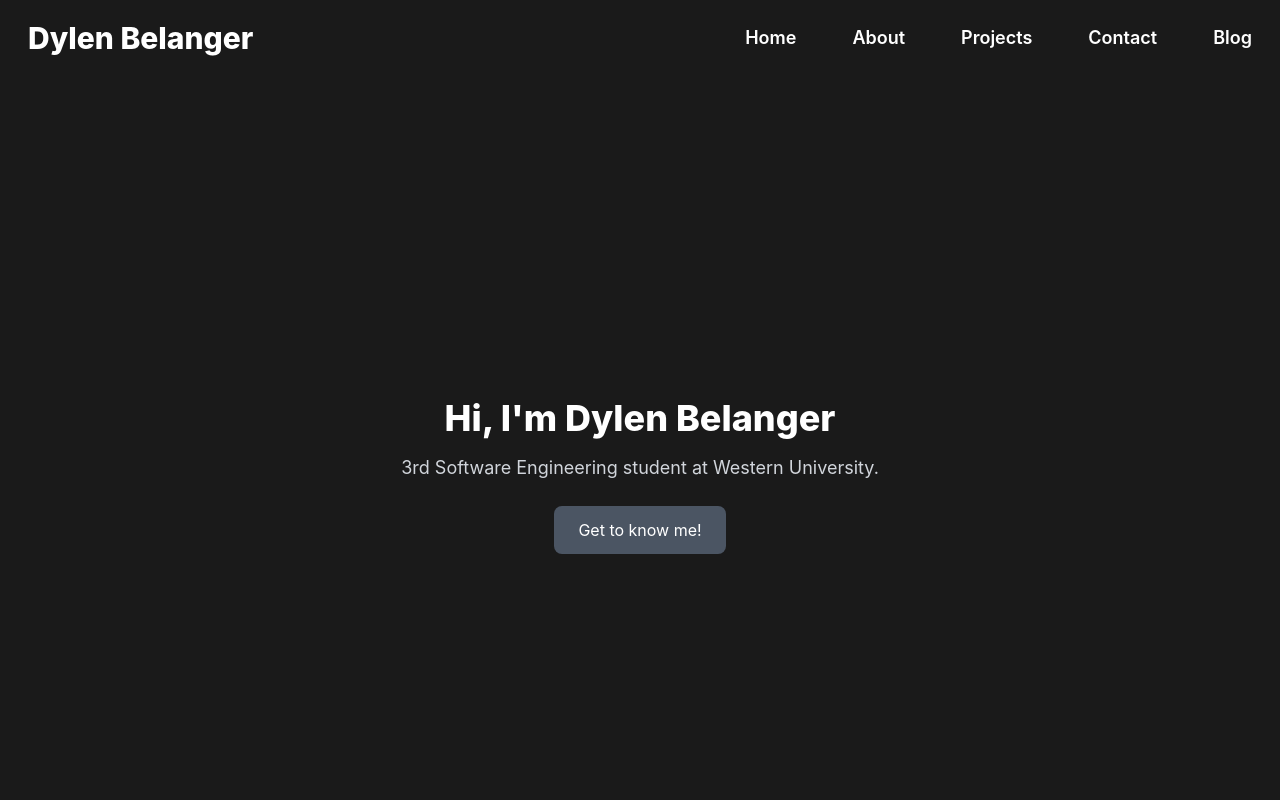
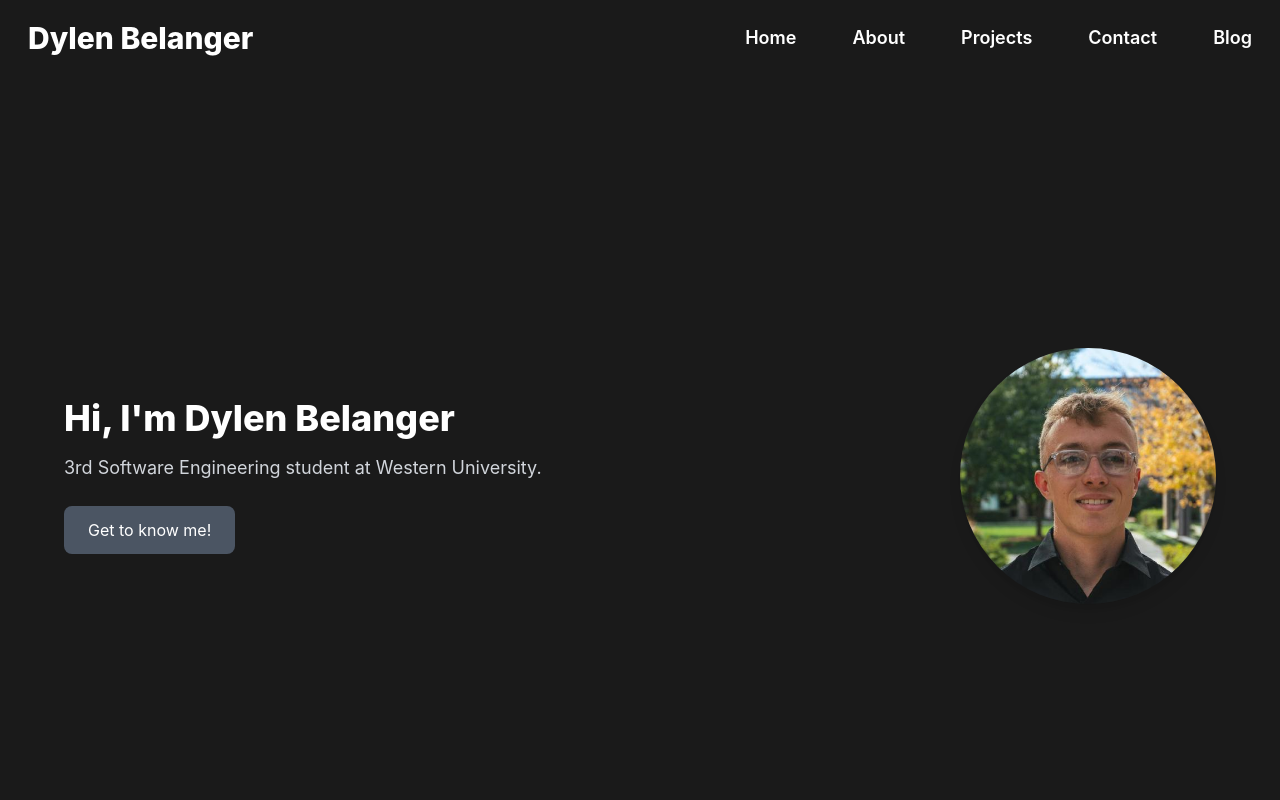
Before and after one commit to dylen400mh/portfolio-v2, a React (Create React App) app: page / in a window 1280 px wide. Shown: the top 800 px of the page. Built offline with nearby package versions, Linux system fonts and the light colour scheme.

Commit message:
Add portrait to portfolio home page

```diff
--- a/src/components/Home.tsx
+++ b/src/components/Home.tsx
@@ -1,3 +1,5 @@
+import portrait from "../images/portrait.jpg";
+
 const Home = () => {
   const handleScroll = (sectionId: string) => {
     const element = document.getElementById(sectionId);
@@ -7,10 +9,14 @@ const Home = () => {
   return (
     <section
       id="home"
-      className="bg-[#1a1a1a] text-white min-h-screen flex flex-col justify-center items-center p-8"
+      className="bg-[#1a1a1a] text-white min-h-screen flex justify-center items-center p-8"
     >
-      <h1 className="text-4xl font-extrabold mb-4">Hi, I'm Dylen Belanger</h1>
-      <p className="text-lg mb-6 text-gray-300 max-w-xl text-center">
+      <div className="grid grid-cols-1 lg:grid-cols-2 gap-8 items-center w-full max-w-6xl">
+        <div className="flex flex-col justify-center items-center lg:items-start">
+          <h1 className="text-4xl font-extrabold mb-4">
+            Hi, I'm Dylen Belanger
+          </h1>
+          <p className="text-lg mb-6 text-gray-300 max-w-xl text-center lg:text-left">
             3rd Software Engineering student at Western University.
           </p>
           <button
@@ -19,6 +25,16 @@ const Home = () => {
           >
             Get to know me!
           </button>
+        </div>
+
+        <div className="flex justify-center lg:justify-end">
+          <img
+            src={portrait}
+            alt="Dylen Belanger Portrait"
+            className="w-64 h-64 rounded-full shadow-lg object-cover"
+          />
+        </div>
+      </div>
     </section>
   );
 };
```
Also changed, not shown: src/images/portrait.jpg (added). Lines whose indentation alone changed are shown as unchanged.
